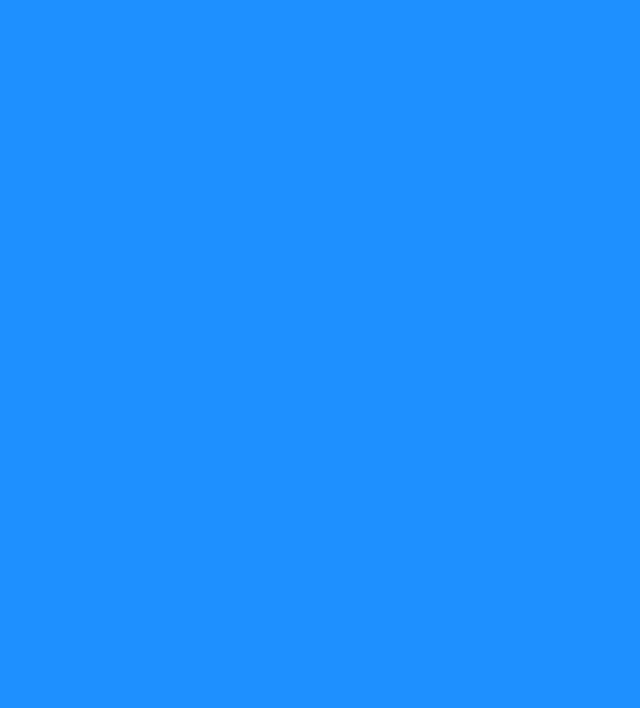
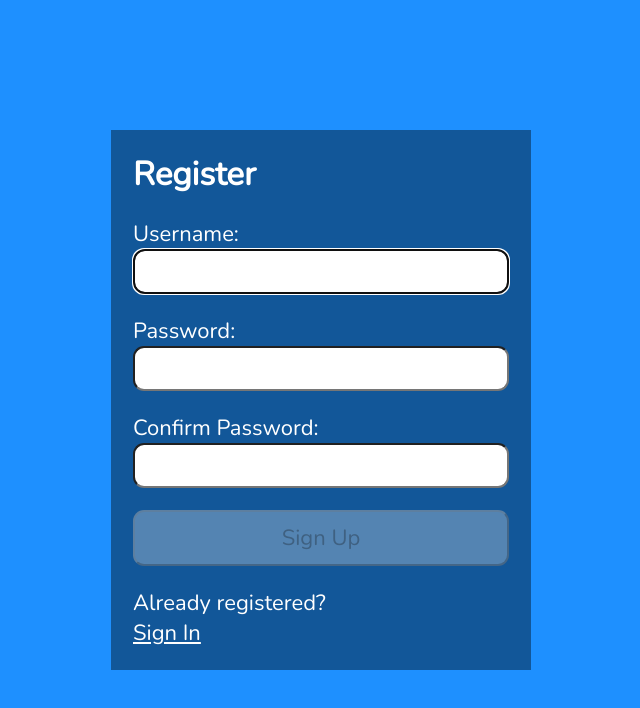
Before and after one commit to shamin2021/MedEase, a React (Create React App) app in the folder client/: page /register in a window 1280 px wide. Before the commit this address had no page. Shown: the top 708 px of the page, without its empty margins (319-959 px from the left). Built offline with nearby package versions, Linux system fonts and the light colour scheme.

Commit message:
added basic test-component navigation

```diff
--- a/client/src/App.js
+++ b/client/src/App.js
@@ -1,10 +1,11 @@
-import Register from './components/Register';
 import './App.css';
+
+// use this to build the landing page (build Components and import here)
 
 function App() {
   return (
     <div className="App">
-      <Register />
+      <h1> Welcome To MedEase Landing! </h1>
     </div>
   );
 }
--- a/client/src/index.css
+++ b/client/src/index.css
@@ -14,7 +14,6 @@ html {
 
 body {
   min-height: 100vh;
-  background-color: dodgerblue;
 }
 
 .App {
@@ -24,92 +23,5 @@ body {
   align-items: center;
   min-height: 100vh;
   padding: 1rem 0.5rem;
+  background-color: dodgerblue;
 }
-
-section {
-  width: 100%;
-  max-width: 420px;
-  min-height: 400px;
-  display: flex;
-  flex-direction: column;
-  justify-content: flex-start;
-  padding: 1rem;
-  background-color: rgba(0, 0, 0, 0.4);
-}
-
-form {
-  display: flex;
-  flex-direction: column;
-  justify-content: space-evenly;
-  flex-grow: 1;
-  padding-bottom: 1rem;
-}
-
-a,
-a:visited {
-  color: #fff;
-}
-
-input[type="text"],
-input[type="password"],
-button,
-textarea {
-  font-family: 'Nunito', sans-serif;
-  font-size: 22px;
-  padding: 0.25rem;
-  border-radius: 0.5rem;
-}
-
-label,
-button {
-  margin-top: 1rem;
-}
-
-button {
-  padding: 0.5rem;
-}
-
-.instructions {
-  font-size: 0.75rem;
-  border-radius: 0.5rem;
-  background: #000;
-  color: #fff;
-  padding: 0.25rem;
-  position: relative;
-  bottom: -10px;
-}
-
-.instructions>svg {
-  margin-right: 0.25rem;
-}
-
-.offscreen {
-  position: absolute;
-  left: -9999px;
-}
-
-.hide {
-  display: none;
-}
-
-.valid {
-  color: limegreen;
-  margin-left: 0.25rem;
-}
-
-.invalid {
-  color: red;
-  margin-left: 0.25rem;
-}
-
-.errmsg {
-  background-color: lightpink;
-  color: firebrick;
-  font-weight: bold;
-  padding: 0.5rem;
-  margin-bottom: 0.5rem;
-}
-
-.line {
-  display: inline-block;
-}
--- a/client/src/index.js
+++ b/client/src/index.js
@@ -3,12 +3,17 @@ import ReactDOM from 'react-dom/client';
 import './index.css';
 import App from './App';
 import { BrowserRouter as Router, Routes, Route } from "react-router-dom";
+import TestComponent from './pages/TestComponent';
+import Register from './pages/Register';
 
 const root = ReactDOM.createRoot(document.getElementById('root'));
 root.render(
   <Router>
     <Routes>
+      {/* add all the application routes here */}
       <Route path="/" element={<App />} />
+      <Route path="/register" element={<Register />} />
+      <Route path="/test-components" element={<TestComponent />} />
     </Routes>
   </Router>
 );
--- a/client/src/components/Register.js
+++ b/client/src/pages/Register.js
@@ -2,6 +2,8 @@ import { useRef, useState, useEffect } from 'react';
 import { faCheck, faTimes, faInfoCircle } from '@fortawesome/free-solid-svg-icons';
 import { FontAwesomeIcon } from '@fortawesome/react-fontawesome';
 import { RegisterUser } from '../services/AuthService';
+
+import '../styles/Register.css';
 
 const USER_REGEX = /^[A-z][A-z0-9-_]{3,23}$/;
 const PWD_REGEX = /^(?=.*[a-z])(?=.*[A-Z])(?=.*[0-9])(?=.*[!@#$%]).{8,24}$/;
@@ -65,7 +67,7 @@ const Register = () => {
     }
 
     return (
-        <>
+        <div className='Register'>
             {success ? (
                 <section>
                     <h1>Success!</h1>
@@ -160,8 +162,8 @@ const Register = () => {
                     </p>
                 </section>
             )}
-        </>
+        </div>
     )
 }
 
-export default Register
+export default Register;
--- /dev/null
+++ b/client/src/pages/TestComponent.js
@@ -0,0 +1,11 @@
+import React from 'react'
+
+const TestComponent = () => {
+  return (
+    <div className='TestComponent'>
+
+    </div>
+  )
+}
+
+export default TestComponent;
--- /dev/null
+++ b/client/src/styles/Register.css
@@ -0,0 +1,98 @@
+.Register{
+    display: flex;
+    flex-direction: column;
+    justify-content: center;
+    align-items: center;
+    min-height: 100vh;
+    padding: 1rem 0.5rem;
+    background-color: dodgerblue;
+}
+
+
+label,
+button {
+    margin-top: 1rem;
+}
+
+section {
+    width: 100%;
+    max-width: 420px;
+    min-height: 400px;
+    display: flex;
+    flex-direction: column;
+    justify-content: flex-start;
+    padding: 1rem;
+    background-color: rgba(0, 0, 0, 0.4);
+}
+
+form {
+    display: flex;
+    flex-direction: column;
+    justify-content: space-evenly;
+    flex-grow: 1;
+    padding-bottom: 1rem;
+}
+
+a,
+a:visited {
+    color: #fff;
+}
+
+input[type="text"],
+input[type="password"],
+button,
+textarea {
+    font-family: 'Nunito', sans-serif;
+    font-size: 22px;
+    padding: 0.25rem;
+    border-radius: 0.5rem;
+}
+
+button {
+    padding: 0.5rem;
+}
+
+.instructions {
+    font-size: 0.75rem;
+    border-radius: 0.5rem;
+    background: #000;
+    color: #fff;
+    padding: 0.25rem;
+    position: relative;
+    bottom: -10px;
+}
+
+.instructions>svg {
+    margin-right: 0.25rem;
+}
+
+.offscreen {
+    position: absolute;
+    left: -9999px;
+}
+
+.hide {
+    display: none;
+}
+
+.valid {
+    color: limegreen;
+    margin-left: 0.25rem;
+}
+
+.invalid {
+    color: red;
+    margin-left: 0.25rem;
+}
+
+.errmsg {
+    background-color: lightpink;
+    color: firebrick;
+    font-weight: bold;
+    padding: 0.5rem;
+    margin-bottom: 0.5rem;
+}
+
+.line {
+    display: inline-block;
+}
--- /dev/null
+++ b/client/src/styles/TestComponent.css
@@ -0,0 +1,3 @@
+.TestComponent{
+    background-color: #FFFFFF !important;
+}
```
Also changed, not shown: client/src/jwtAuthServices/test.txt.
